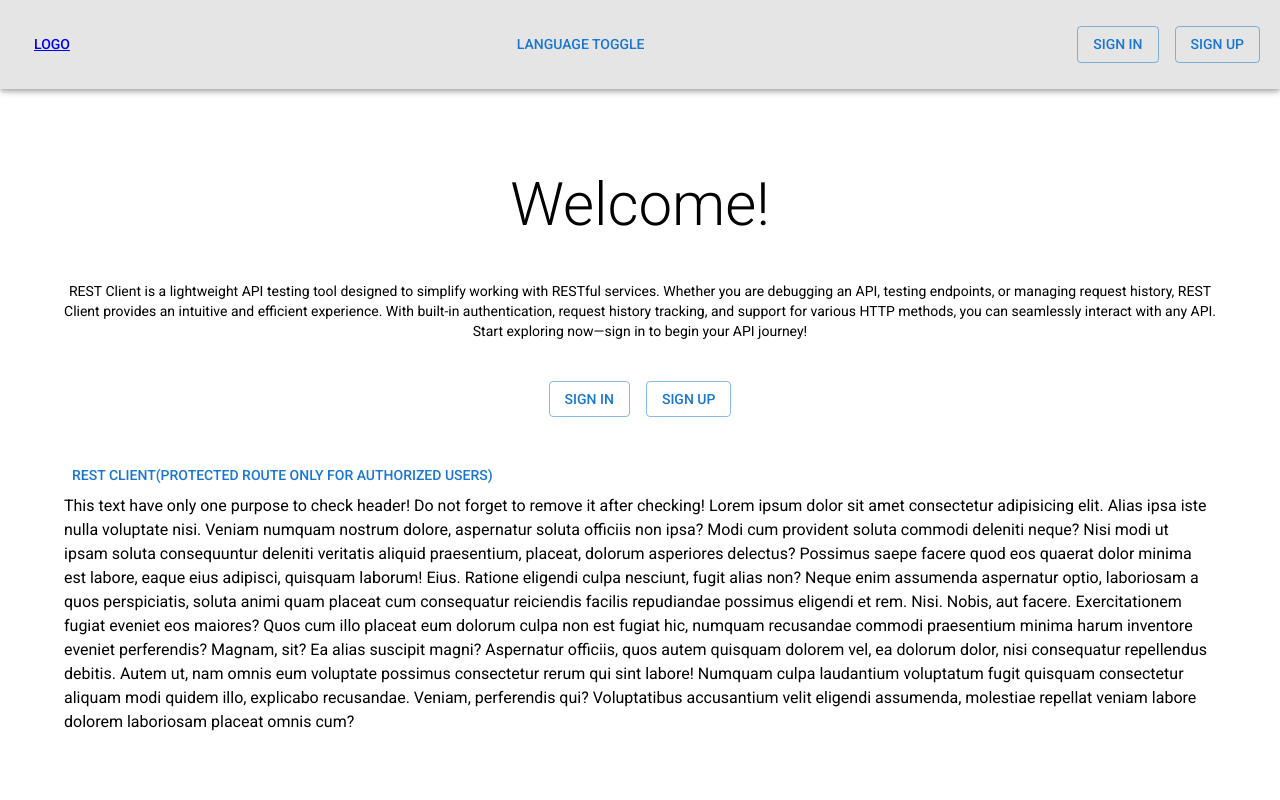
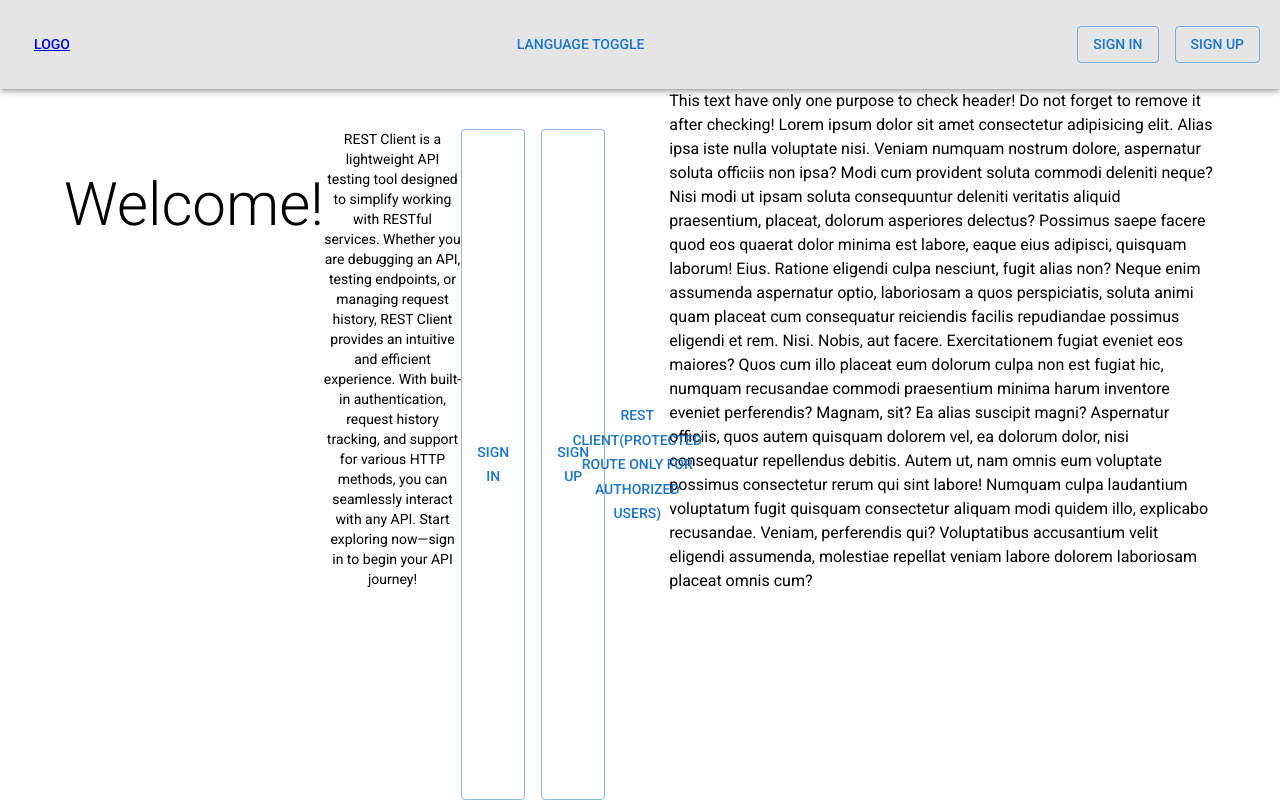
Before and after one commit to siloksan/rest-client-app, a Next.js app: page / in a window 1280 px wide. Built offline with nearby package versions, Linux system fonts and the light colour scheme; no server answers; what @mui/material-nextjs would draw is missing.

Commit message:
fix/RESTful-client-template: correcting styles for response positioning

```diff
--- a/src/app/globals.css
+++ b/src/app/globals.css
@@ -3,3 +3,9 @@
   padding: 0;
   margin: 0;
 }
+
+body {
+  display: flex;
+  flex-direction: column;
+  min-height: 100vh;
+}
--- a/src/app/layout.tsx
+++ b/src/app/layout.tsx
@@ -51,7 +51,7 @@ export default async function RootLayout({
         <AppRouterCacheProvider>
           <ThemeProvider theme={theme}>
             <Header initialUserName={userName} />
-            <Container>{children}</Container>
+            <Container sx={{ display: 'flex', flex: 1 }}>{children}</Container>
             <SnackbarContainer />
           </ThemeProvider>
         </AppRouterCacheProvider>
```
